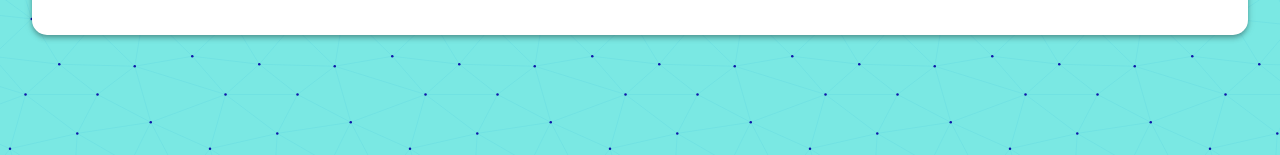
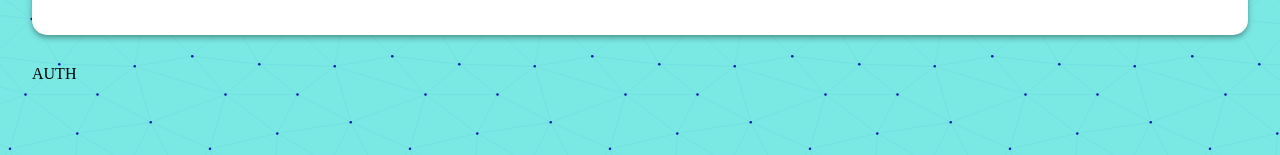
Before and after one commit to gitgudorgitrekt/BroncoBuddies, a React (Create React App) app in the folder my-app/: page /buddyfilter in a window 1280 px wide. Shown: the part 201-356 px from the top of the page. Built offline with nearby package versions, Linux system fonts and the light colour scheme.

Commit message:
adding more buttons to bar

```diff
--- a/my-app/src/App.js
+++ b/my-app/src/App.js
@@ -6,7 +6,9 @@ import { BrowserRouter, Routes, Route } from 'react-router-dom';
 import Navbar from './components/Navbar/Navbar';
 import Bar from './components/Bar/Bar';
 import Home from './components/Home/Home';
-import Auth from './components/Login/Login';
+import Login from './components/Login/Login';
+import Register from './components/Register/Register';
+import BuddyFilter from './components/BuddyFilter/BuddyFilter';
 
 const App = () => {
     return (
@@ -16,7 +18,9 @@ const App = () => {
                 <Bar />
                 <Routes>
                     <Route path="/" exact element={<Home />}/>
-                    <Route path="/auth" exact element={<Auth />}/>
+                    <Route path="/buddyfilter" exact element={<BuddyFilter />}/>
+                    <Route path="/login" exact element={<Login />}/>
+                    <Route path="/register" exact element={<Register />}/>
                 </Routes>
             </Container>
         </BrowserRouter>
--- /dev/null
+++ b/my-app/src/components/BuddyFilter/BuddyFilter.js
@@ -0,0 +1,13 @@
+import React from 'react'
+
+const Auth = () => {
+    const state = null;
+
+    return (
+        <div>
+            AUTH
+        </div>
+    )
+}
+
+export default Auth
--- /dev/null
+++ b/my-app/src/components/Register/Register.js
@@ -0,0 +1,13 @@
+import React from 'react'
+
+const Auth = () => {
+    const state = null;
+
+    return (
+        <div>
+            AUTH
+        </div>
+    )
+}
+
+export default Auth
```
Also changed, not shown: my-app/src/components/BuddyFilter/styles.js (added), my-app/src/components/Register/styles.js (added).
